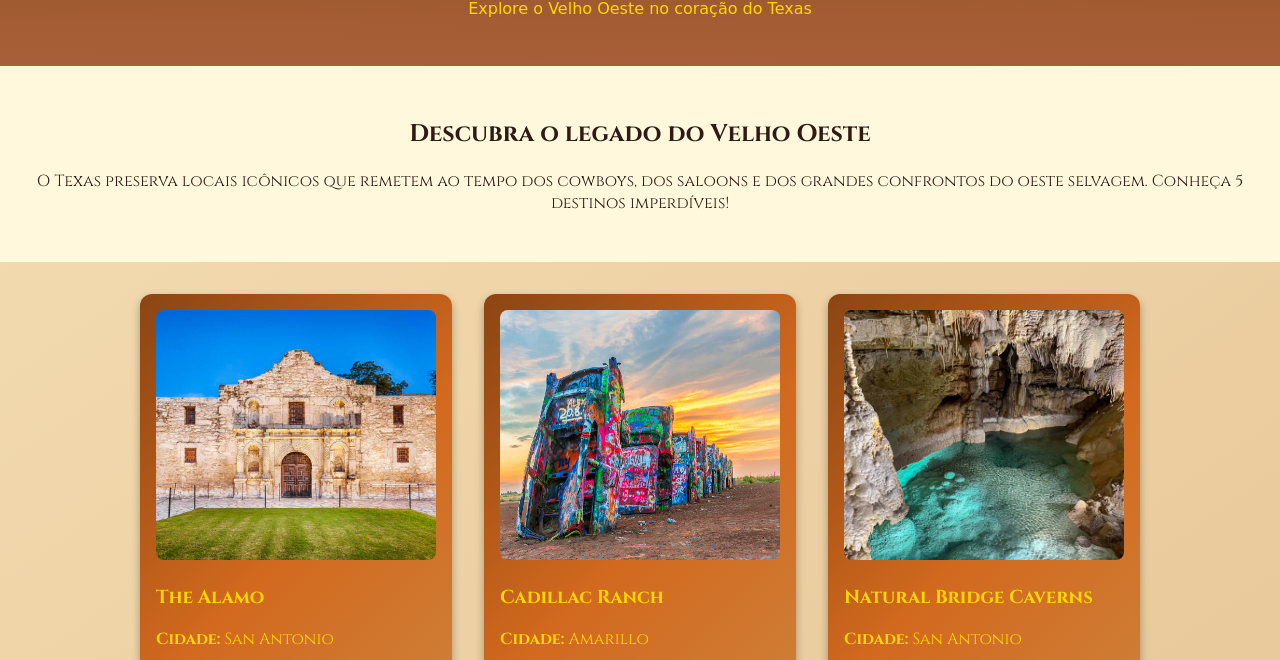
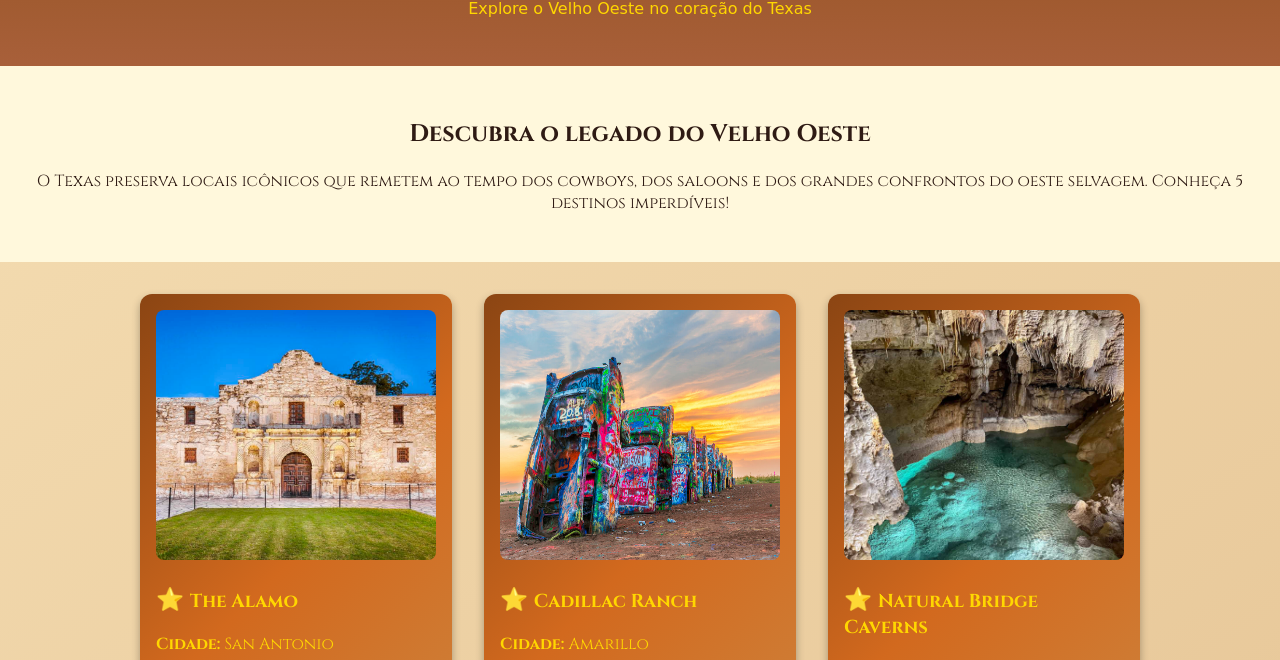
Before and after one commit to cavalcanteJulia/Geolocaliza-o-API, a plain HTML site: page index.html in a window 1280 px wide. Shown: the part 105-765 px from the top of the page. Drawn offline with nearby package versions, Linux system fonts and the light colour scheme; a web font is replaced by a local one.

Commit message:
Geo API 2

```diff
--- a/style.css
+++ b/style.css
@@ -84,3 +84,8 @@ footer {
     width: 90%;
   }
 }
+
+.card h3::before {
+  content: "⭐ ";
+  font-size: 1.2em;
+}
```
